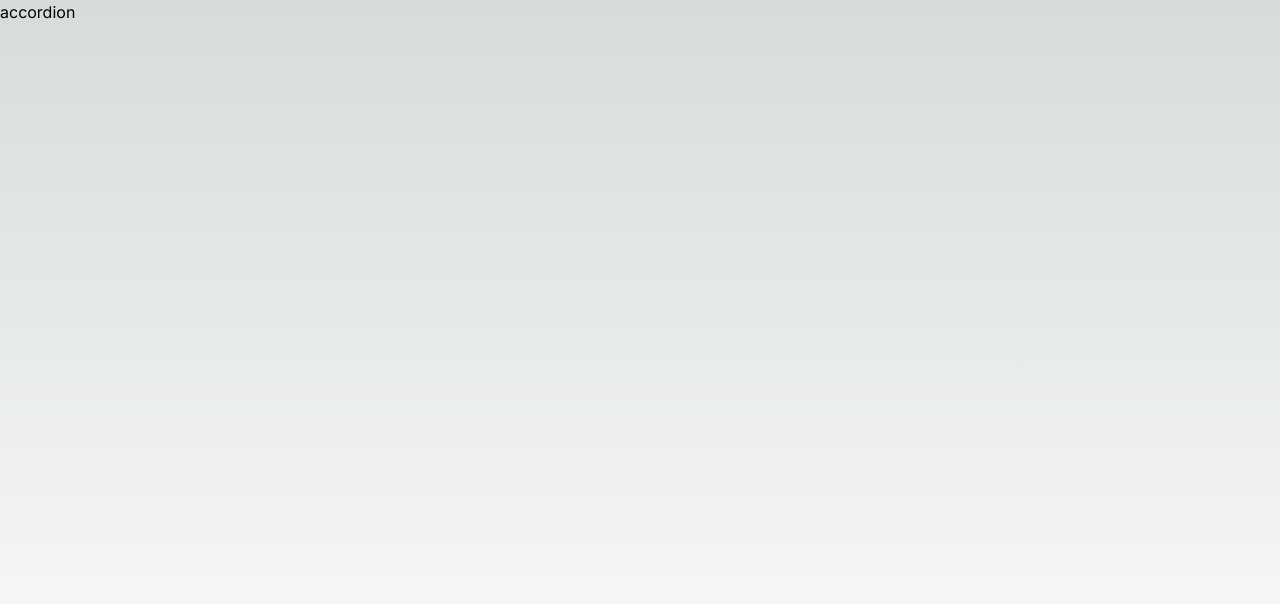
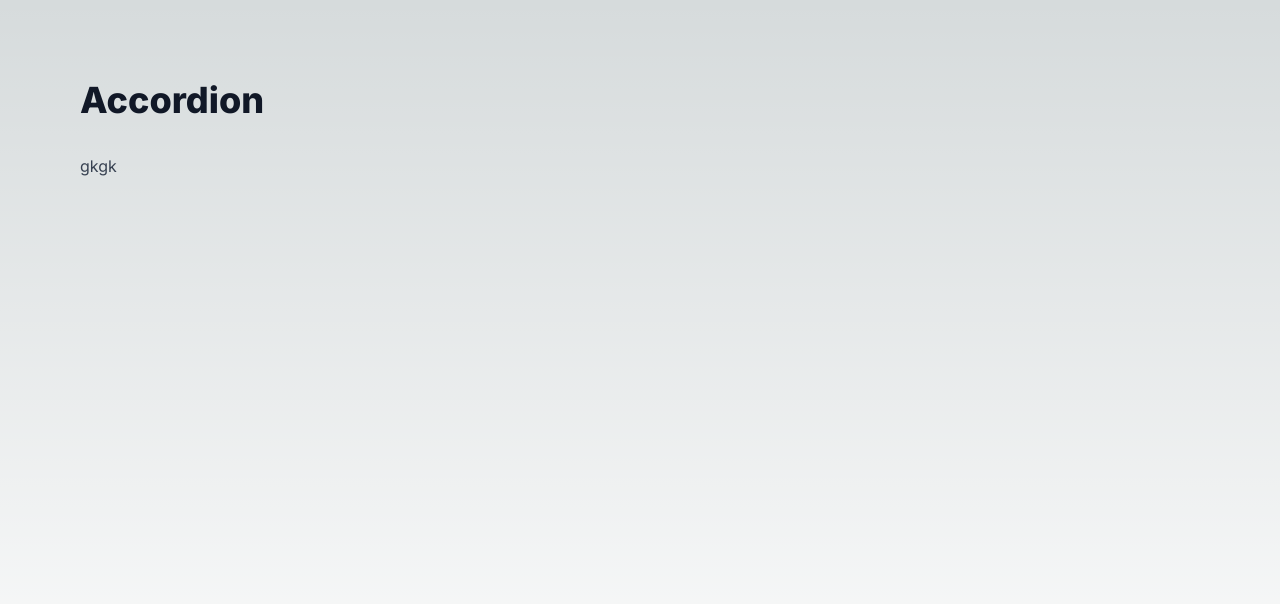
Before and after one commit to yoohunn/css-learning-note, a Next.js app: page /accordion in a window 1280 px wide. Shown: the top 604 px of the page. Built offline with nearby package versions, Linux system fonts and the light colour scheme.

Commit message:
feat: 페이지 기본 스타일 추가

```diff
--- a/app/accordion/page.tsx
+++ b/app/accordion/page.tsx
@@ -1,3 +1,10 @@
+import styles from "./styles.module.css";
+
 export default function AccordionPage() {
-  return <h1 className="h-screen">accordion</h1>;
+  return (
+    <main className="prose h-screen flex flex-col item-center p-20">
+      <h1>Accordion</h1>
+      <section>gkgk</section>
+    </main>
+  );
 }
--- a/tailwind.config.ts
+++ b/tailwind.config.ts
@@ -15,6 +15,6 @@ const config: Config = {
       },
     },
   },
-  plugins: [],
+  plugins: [require("@tailwindcss/typography")],
 };
 export default config;
```
Also changed, not shown: package.json (+6 -5 lines), app/accordion/styles.module.css (added), 1 other file (tests, documents, lock files or other folders).
